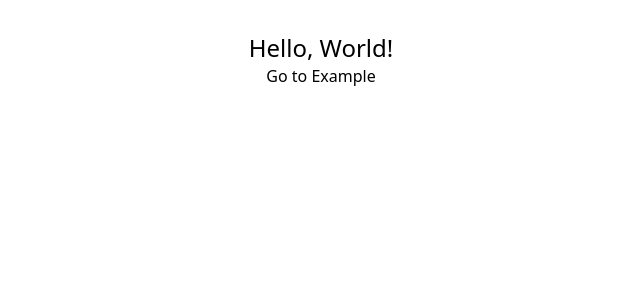
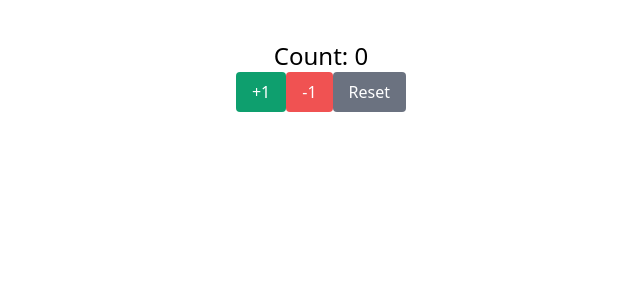
Before and after one commit to yusuftopcuu0/quiz-web-app, a React (Vite) app in the folder client/: page / in a window 1280 px wide. Shown: the top 300 px of the page, without its empty margins (319-959 px from the left). Built offline with nearby package versions, Linux system fonts and the light colour scheme.

Commit message:
zustand eklendi

```diff
--- a/client/src/App.tsx
+++ b/client/src/App.tsx
@@ -1,24 +1,10 @@
-import './App.css'
-import { Button } from 'flowbite-react'
-import { useNavigate, Routes, Route } from 'react-router-dom'
-import Example from './example'
+import Counter from './components/Counter'
 
 function App() {
-  const navigate = useNavigate()
-
-  const handleClick = () => {
-    navigate('/example')
-  }
   return (
-    <>
-      <Routes>
-        <Route path="/example" element={<Example />} />
-      </Routes>
-      <div>
-        <h1 className="text-2xl">Hello, World!</h1>
-        <Button onClick={handleClick}>Go to Example</Button>
-      </div>
-    </>
+    <div className="App">
+      <Counter />
+    </div>
   )
 }
 
--- /dev/null
+++ b/client/src/components/Counter.tsx
@@ -0,0 +1,25 @@
+import { useCounterStore } from '../store/useCounterStore'
+
+const Counter = () => {
+  const { count, increase, decrease, reset } = useCounterStore()
+
+  return (
+    <div className="text-center mt-10">
+      <h2 className="text-2xl">Count: {count}</h2>
+
+      <div>
+        <button onClick={increase} className="bg-green-500 text-white px-4 py-2 rounded">
+          +1
+        </button>
+        <button onClick={decrease} className="bg-red-500 text-white px-4 py-2 rounded">
+          -1
+        </button>
+        <button onClick={reset} className="bg-gray-500 text-white px-4 py-2 rounded">
+          Reset
+        </button>
+      </div>
+    </div>
+  )
+}
+
+export default Counter
--- /dev/null
+++ b/client/src/store/useCounterStore.ts
@@ -0,0 +1,15 @@
+import { create } from 'zustand'
+
+interface CounterState {
+  count: number
+  increase: () => void
+  decrease: () => void
+  reset: () => void
+}
+
+export const useCounterStore = create<CounterState>((set) => ({
+  count: 0,
+  increase: () => set((state) => ({ count: state.count + 1 })),
+  decrease: () => set((state) => ({ count: state.count - 1 })),
+  reset: () => set({ count: 0 }),
+}))
```
